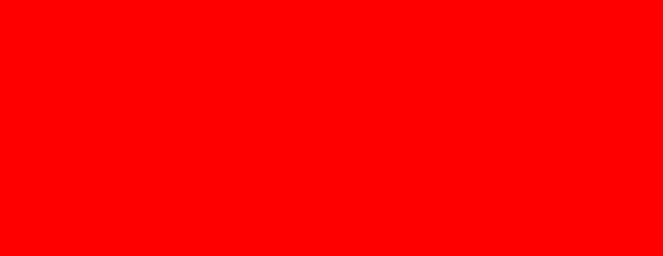
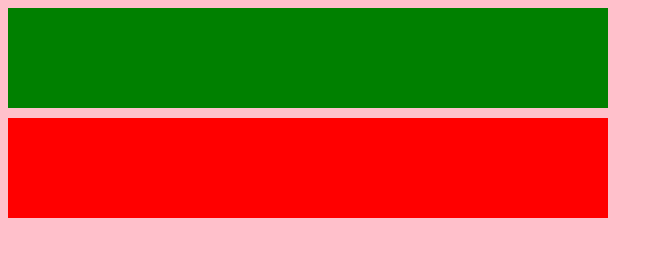
Before and after one commit to grabczakkamil/css-podstawy, a plain HTML site: page pozycjonowanie-elementów-css/index.html in a window 1280 px wide. Shown: the whole page, without its empty margins (0-663 px from the left). Drawn offline with Linux system fonts and the light colour scheme.

Commit message:
pozycja statyczna 2 elementów css

```diff
--- a/pozycjonowanie-elementów-css/css/style.css
+++ b/pozycjonowanie-elementów-css/css/style.css
@@ -1,3 +1,15 @@
 body {
+    background-color: pink;
+}
+#pierwszy {
+    background-color: green;
+    width: 600px;
+    height: 100px;
+    margin-bottom: 10px;
+}
+#drugi {
     background-color: red;
+    width: 600px;
+    height: 100px;
+
 }
--- a/pozycjonowanie-elementów-css/index.html
+++ b/pozycjonowanie-elementów-css/index.html
@@ -2,10 +2,11 @@
 <html lang="en">
 <head>
     <meta charset="UTF-8">
-    <title>Document</title>
+    <title>Pomoce dydaktyczne - Pozycjonowanie elementów</title>
     <link rel="stylesheet" href="css/style.css">
 </head>
 <body>
-
+   <div id="pierwszy"></div>
+   <div id="drugi"></div>
 </body>
 </html>
```
